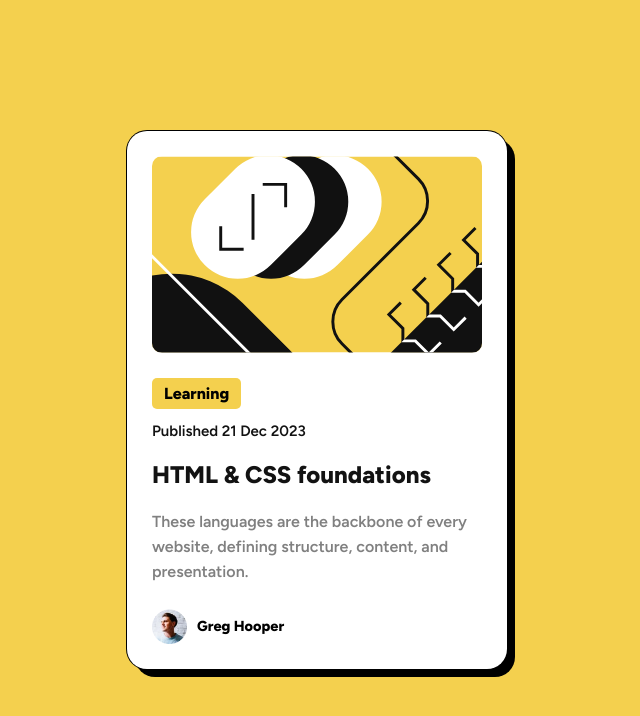
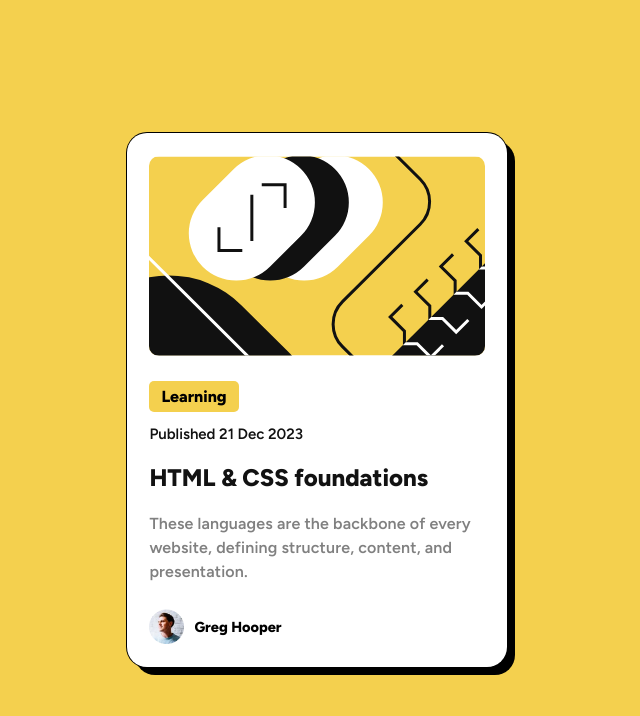
Before and after one commit to aazs-edu/blog-preview-card, a plain HTML site: page index.html in a window 1280 px wide. Shown: the whole page, without its empty margins (323-963 px from the left). Drawn offline with Linux system fonts and the light colour scheme.

Commit message:
Add files via upload

```diff
--- a/style.css
+++ b/style.css
@@ -30,7 +30,7 @@ main:hover{
     13px 13px 0px 0px rgba(0,0,0,1);
 }
 main .container{
-    width: 380px;   margin: 0 auto;     padding: 25px;
+    width: 380px;   margin: 0 auto;     padding: 1.4rem;
     display: flex;      flex-direction: column;
 }
 main .container .img-box{
@@ -50,7 +50,8 @@ main .container .info-box h2{
 }
 main .container .info-box h2:hover{color: var(--c1-color);}
 main .container .info-box p{
-    color: var(--c2-color);  margin-bottom: 25px;  line-height: 25px;
+    color: var(--c2-color);  margin-bottom: 25px; font-weight: 300;
+    letter-spacing: .01rem;  line-height: 1.5rem;
 }
 main .container .info-box .author{
     display: flex;  align-items: center;  font-weight: 800;  font-size: 14.5px;
```
